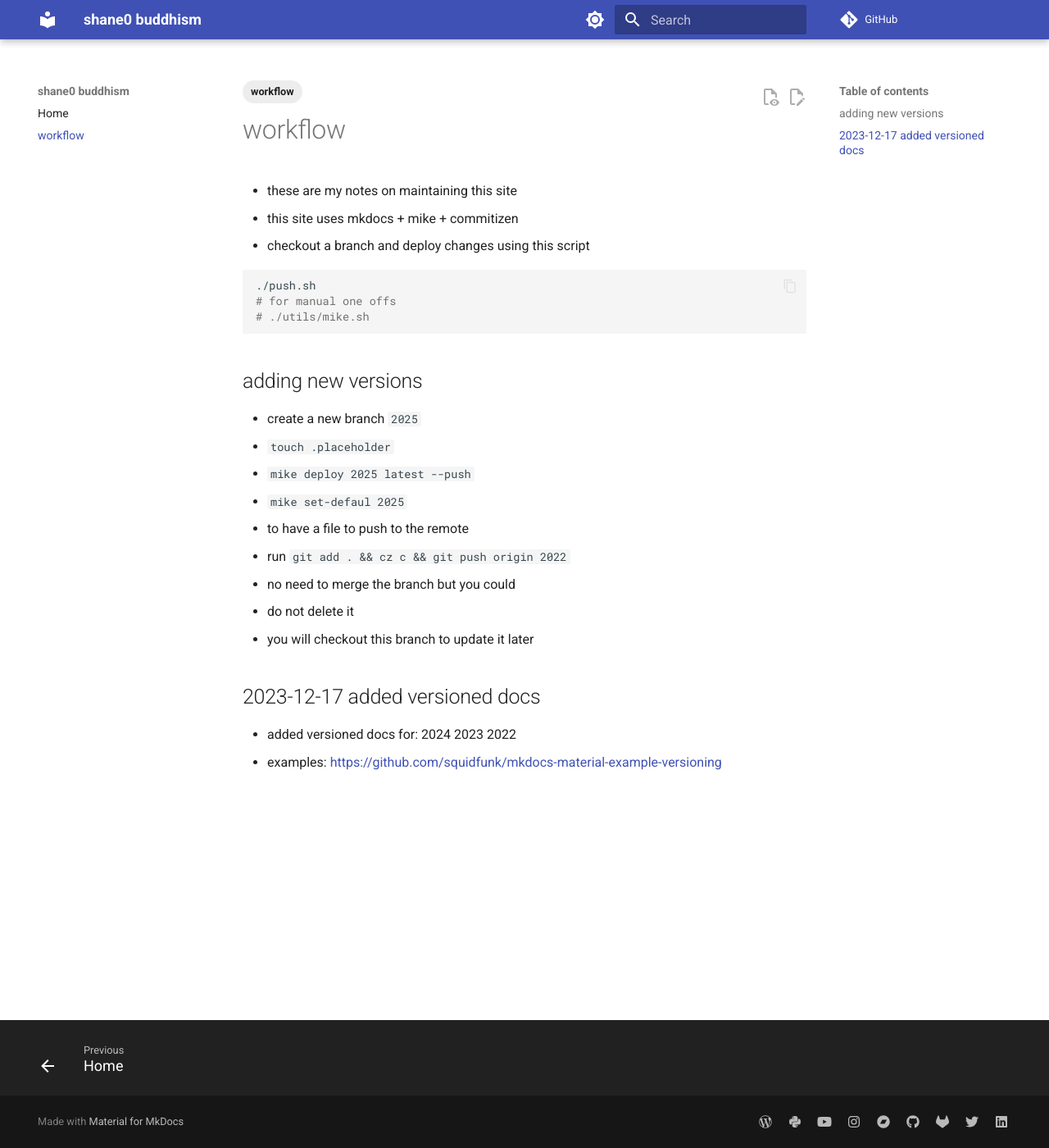
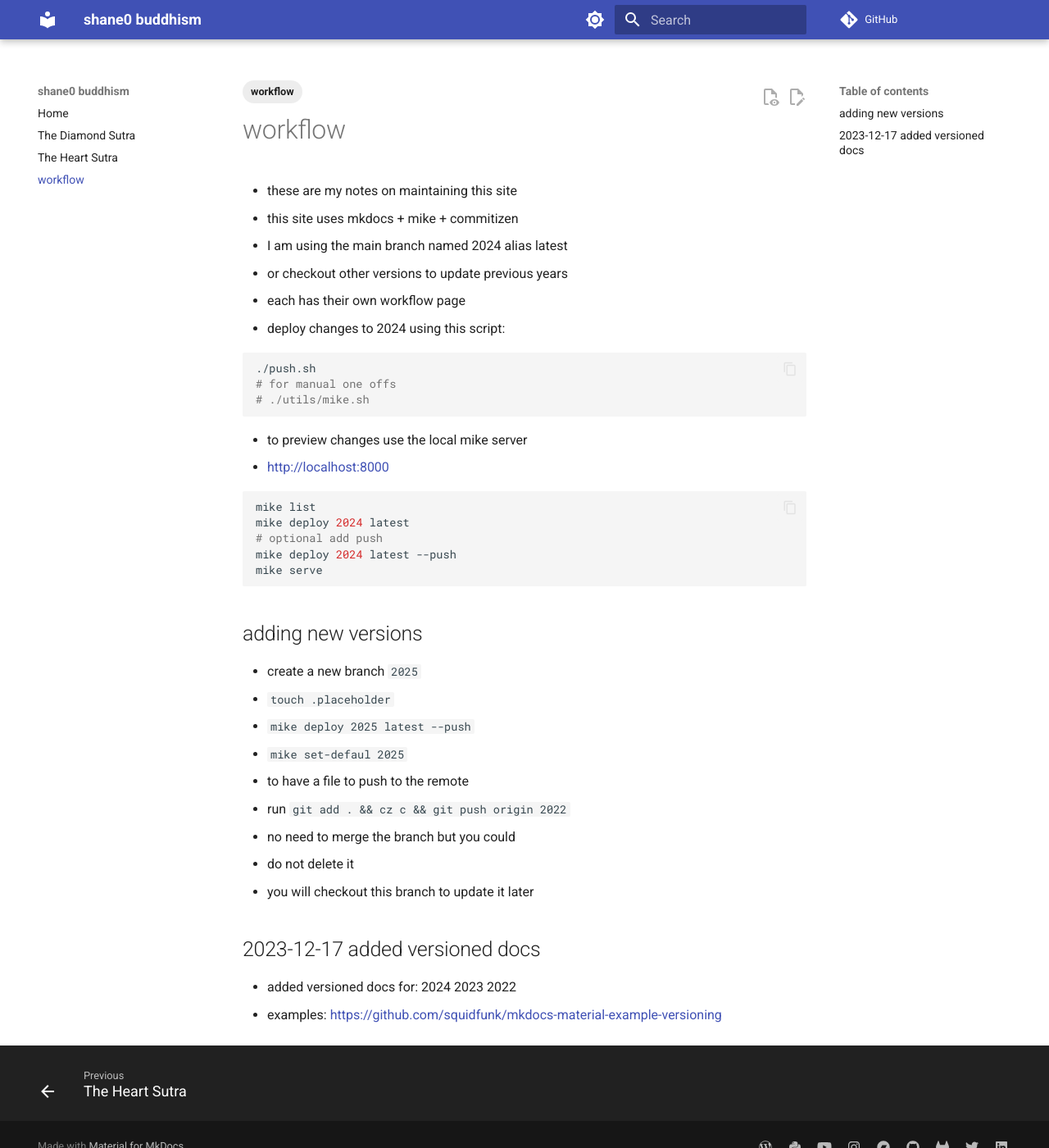
Before and after one commit to shane0/buddhism, an MkDocs documentation site: the page built from docs/workflow.md, in a window 1280 px wide and 1400 px high. Shown: the whole window at 82% size. Built offline with MkDocs 1.6.1 and Material for MkDocs 9.7.7, drawn with Linux system fonts in a browser that asks for light colours; comment, search, counter and statistics services are not loaded; the version menu is left out.

````diff
--- a/docs/workflow.md
+++ b/docs/workflow.md
@@ -6,12 +6,26 @@
 
 - these are my notes on maintaining this site
 - this site uses mkdocs + mike + commitizen
-- checkout a branch and deploy changes using this script
+- I am using the main branch named 2024 alias latest
+- or checkout other versions to update previous years
+- each has their own workflow page
+- deploy changes to 2024 using this script:
 
 ```sh
 ./push.sh
 # for manual one offs
 # ./utils/mike.sh
+```
+
+- to preview changes use the local mike server
+- <http://localhost:8000>
+
+```sh
+mike list
+mike deploy 2024 latest
+# optional add push
+mike deploy 2024 latest --push
+mike serve
 ```
 
 ## adding new versions
````
Also changed, not shown: docs/diamond_sutra.md (added, +9 -0 lines), docs/heart_sutra.md (added, +23 -0 lines).
